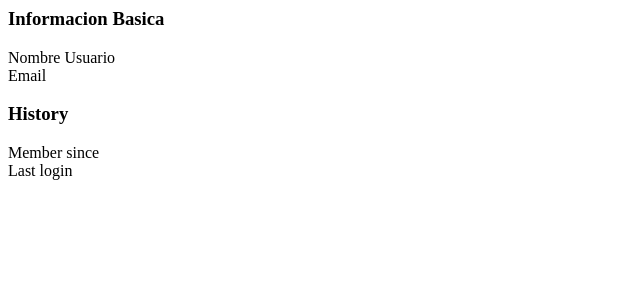
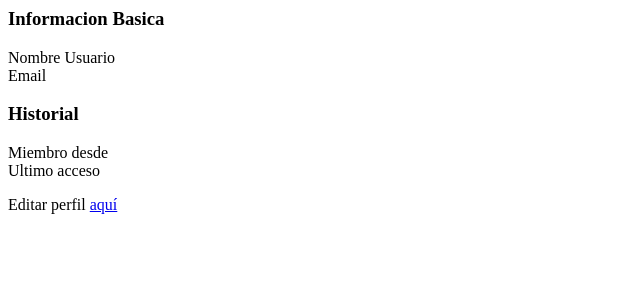
Before and after one commit to ingsoft-famaf/the-late-ones, a Django app: template goalsettrack/templates/perfil.html in a window 1280 px wide. Shown: the top 300 px of the page, without its empty margins (0-640 px from the left). Run offline with Django 3.2, Linux system fonts and the light colour scheme; the template is opened without the code that fills it, so the values that code supplies are empty; some libraries are stand-ins or nearby versions.

Commit message:
cambio de templates para mayor funcionalidad

```diff
--- a/goalsettrack/templates/main_page.html
+++ b/goalsettrack/templates/main_page.html
@@ -7,6 +7,6 @@
             <p>Necesita ingresar <a href="/login/">aquí</a>
                 antes de poder crear y seguir sus metas.</p>
             <p>Si todavia no es usuario de Goal Set Track puede
-                registrarse <a href="/registro/">aquí.</a></p>
+                registrarse <a href="/registro/">aquí</a></p>
     </body>
 </html>
--- a/goalsettrack/templates/perfil.html
+++ b/goalsettrack/templates/perfil.html
@@ -1,4 +1,7 @@
-<h3 class="title profile">Informacion Basica</h3>
+    <head>
+        <title>Goal Set Track- Perfil de {{ user }}</title>
+    </head>
+<h3 class="Perfil">Informacion Basica</h3>
   <dl>
     <dt>Nombre Usuario</dt>
     <dd>{{ usuario.nombre }}</dd>
@@ -7,11 +10,13 @@
     <dd>{{ usuario.mail }}</dd>
 
 
-  <h3 class="title profile">History</h3>
+  <h3 class="Perfil">Historial</h3>
   <dl>
-    <dt>Member since</dt>
+    <dt>Miembro desde</dt>
     <dd>{{ user.date_joined }}</dd>
 
-    <dt>Last login</dt>
+    <dt>Ultimo acceso</dt>
     <dd>{{ user.last_login }}</dd>
   </dl>
+
+ Editar perfil <a href="/editar_perfil/">aquí</a> </p>
--- a/goalsettrack/templates/registration/login.html
+++ b/goalsettrack/templates/registration/login.html
@@ -11,7 +11,7 @@
         <p><label for="id_password">Contraseña:</label>
         {{ form.password }}</p>
             {% csrf_token %}
-        <input type="hidden" name="next" value="/ok/" />
+        <input type="hidden" name="next" value="/lista_de_metas/" />
         <input type="submit" value="Ingresar" />
     {{ form.non_field_errors }}
         </form>
```
Also changed, not shown: goalsettrack/templates/editar_perfil.html (+7 -27 lines), goalsettrack/templates/ok.html (deleted, +0 -12 lines).
